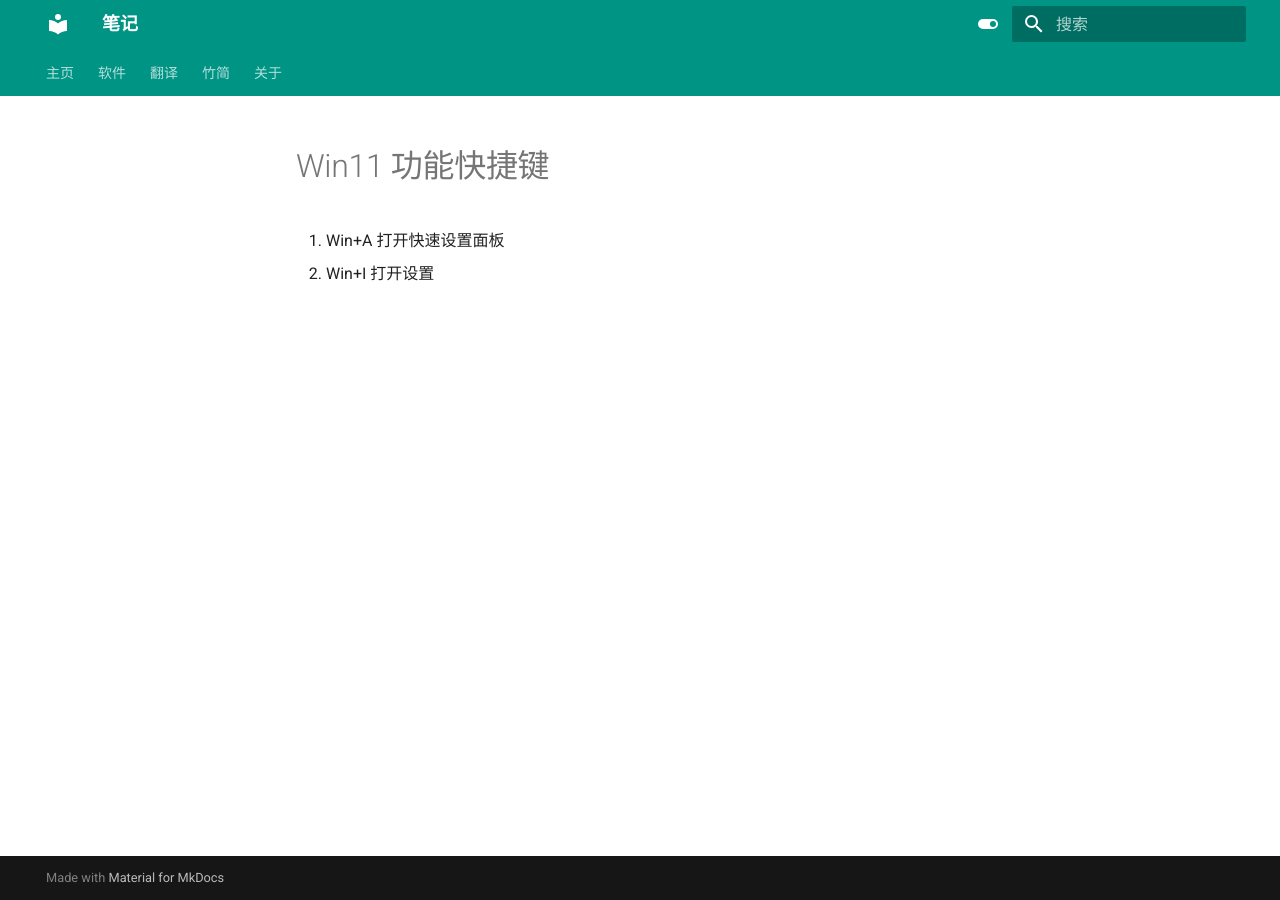
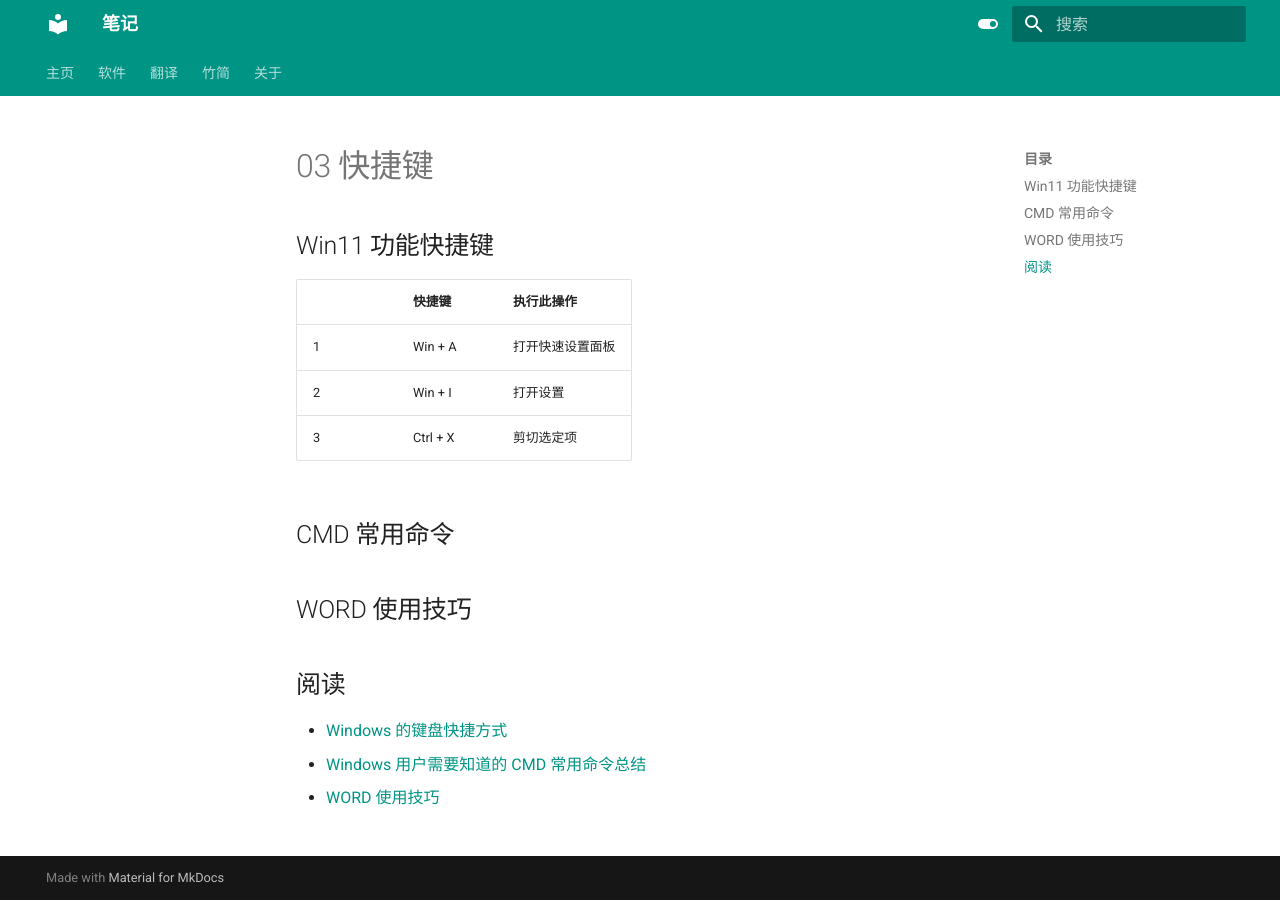
Before and after one commit to dingeral/doc-note, an MkDocs documentation site: the page built from docs/software/03-快捷键.md, in a window 1280 px wide. Built offline with MkDocs 1.6.1 and Material for MkDocs 9.7.7, drawn with Linux system fonts in a browser that asks for light colours.

Commit message:
docs📝: Win11 功能快捷键

```diff
--- a/docs/software/03-快捷键.md
+++ b/docs/software/03-快捷键.md
@@ -1,4 +1,17 @@
-# Win11 功能快捷键
+## Win11 功能快捷键
 
-1. Win+A 打开快速设置面板
-2. Win+I 打开设置
+|      |    快捷键  |        执行此操作      |
+|:-------------|:------------------|:-------------|
+| 1    |   Win + A        | 打开快速设置面板 |
+| 2    |   Win + I         |   打开设置      |
+| 3    |   Ctrl + X        |   剪切选定项     |
+
+## CMD 常用命令
+
+## WORD 使用技巧
+
+## 阅读
+
+- [Windows 的键盘快捷方式](https://support.microsoft.com/zh-cn/windows/windows-%E7%9A%84%E9%94%AE%E7%9B%98%E5%BF%AB%E6%8D%B7%E6%96%B9%E5%BC%8F-dcc61a57-8ff0-cffe-9796-cb9706c75eec#WindowsVersion=Windows_11)
+- [Windows 用户需要知道的 CMD 常用命令总结](https://zhuanlan.zhihu.com/p/67513308)
+- [WORD 使用技巧](https://mubu.com/explore/3PJalJW9gE4?)
```
Also changed, not shown: docs/software/01.md (+1 -1 lines), 1 other file.
